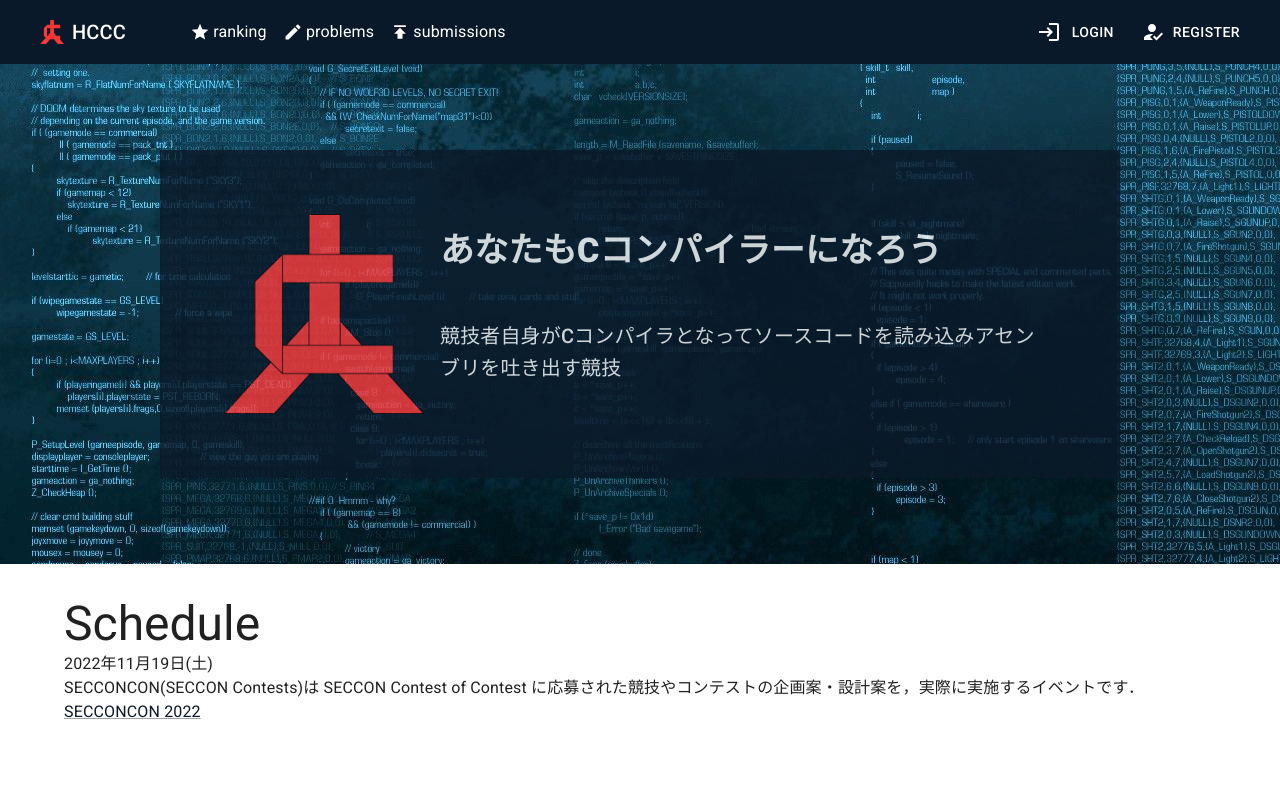
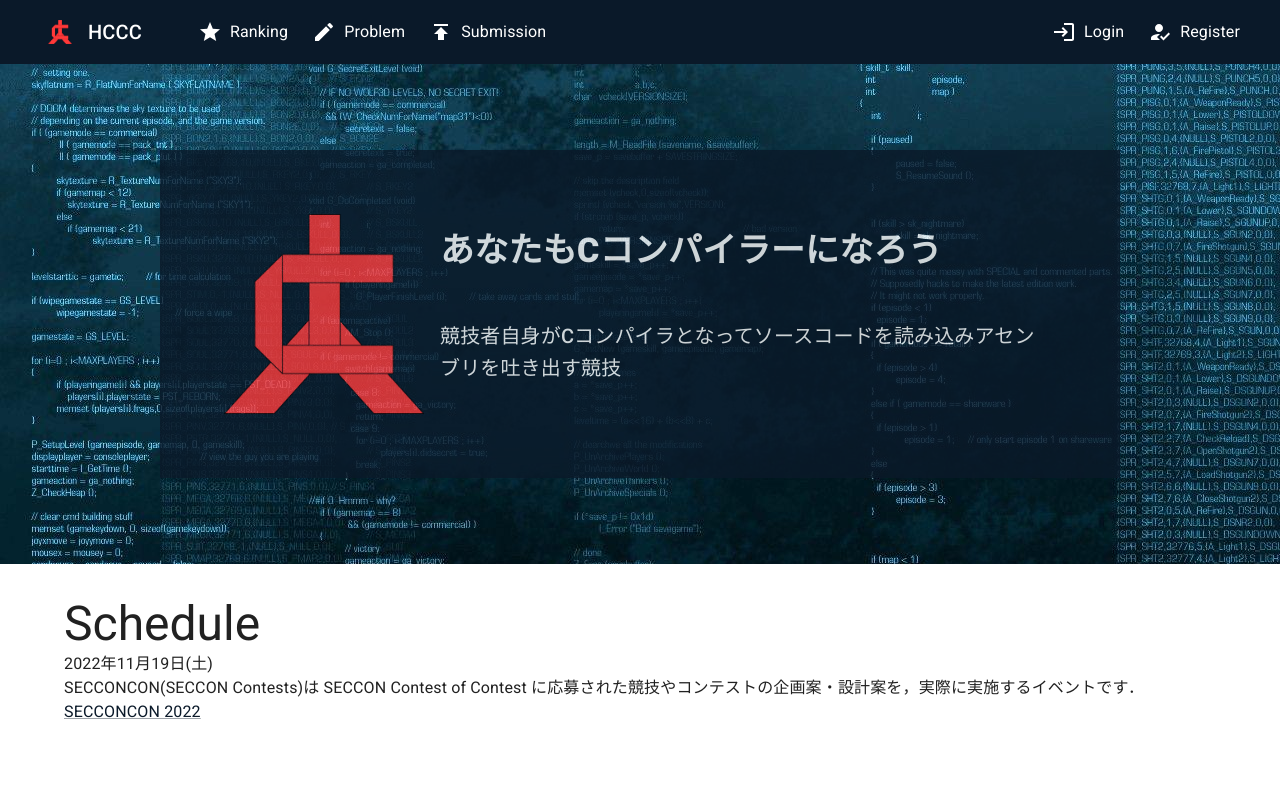
Before and after one commit to HumanCCompilerContest/Human-C-Compiler-Contest_frontend, a Next.js app: page / in a window 1280 px wide. Shown: the top 800 px of the page. Built offline with nearby package versions, Linux system fonts and the light colour scheme.

Commit message:
fix header icon

```diff
--- a/src/components/molecules/ButtonWithIcon.tsx
+++ b/src/components/molecules/ButtonWithIcon.tsx
@@ -1,14 +1,14 @@
 import Box from '@mui/material/Box'
-import Button from '@mui/material/Button'
-import * as React from 'react'
+import Button, { ButtonProps } from '@mui/material/Button'
+import { FC } from 'react'
 
-type ButtonWithIconProps = {
+export type ButtonWithIconProps = ButtonProps & {
   buttonLabel: string
   iconReactNode: React.ReactNode
 }
 
-const ButtonWithIcon: React.FC<ButtonWithIconProps> = (props) => {
-  const { buttonLabel, iconReactNode } = props
+const ButtonWithIcon: FC<ButtonWithIconProps> = (props) => {
+  const { buttonLabel, iconReactNode, sx, ...leftProps } = props
   return (
     <Box
       sx={{
@@ -19,7 +19,13 @@
       }}
     >
       {iconReactNode}
-      <Button color='inherit'>{buttonLabel}</Button>
+      <Button
+        color='inherit'
+        {...leftProps}
+        sx={{ verticalAlign: 'bottom', ...sx }}
+      >
+        {buttonLabel}
+      </Button>
     </Box>
   )
 }
--- /dev/null
+++ b/src/components/molecules/LinkWithIcon.tsx
@@ -0,0 +1,53 @@
+import MuiLink, { LinkProps } from '@mui/material/Link'
+import * as React from 'react'
+import Link from 'next/link'
+import { Box } from '@mui/material'
+
+type LinkWithIconProps = LinkProps & {
+  href: string
+  color?: string
+  iconReactNode?: React.ReactNode
+  children?: React.ReactNode
+}
+
+const LinkWithIcon: React.FC<LinkWithIconProps> = (props) => {
+  const {
+    href,
+    iconReactNode,
+    color = 'white',
+    children,
+    sx,
+    ...leftProps
+  } = props
+  return (
+    <Link href={href} passHref>
+      <MuiLink
+        {...leftProps}
+        sx={{
+          display: 'flex',
+          justifyContent: 'center',
+          alignItems: 'center',
+          color: color,
+          textDecoration: 'none',
+          ...sx,
+        }}
+      >
+        <Box
+          sx={{
+            margin: '0 0.5rem',
+            display: 'flex',
+            alignItems: 'center',
+          }}
+        >
+          {iconReactNode}
+        </Box>
+        <Box sx={{ '&:hover': { borderBottom: '1px solid white' } }}>
+          {' '}
+          {children}
+        </Box>
+      </MuiLink>
+    </Link>
+  )
+}
+
+export default LinkWithIcon
--- a/src/components/organisms/Header.tsx
+++ b/src/components/organisms/Header.tsx
@@ -19,6 +19,7 @@
 import { useSWRConfig } from 'swr'
 
 import ButtonWithIcon from '@/components/molecules/ButtonWithIcon'
+import LinkWithIcon from '@/components/molecules/LinkWithIcon'
 import { AuthContext } from '@/components/templates/BasicLayout'
 import { requestLogout } from '@/features/api'
 
@@ -48,15 +49,9 @@
       }}
     >
       <Toolbar>
-        <Link href='/' passHref>
-          <MuiLink
-            sx={{
-              display: 'flex',
-              justifyContent: 'center',
-              alignItems: 'center',
-              marginRight: '4rem',
-            }}
-          >
+        <LinkWithIcon
+          href='/'
+          iconReactNode={
             <IconButton
               size='large'
               aria-label='menu'
@@ -65,83 +60,32 @@
             >
               <Image src='/HCCC_logo.png' layout='fill' />
             </IconButton>
+          }
+          sx={{ marginRight: '3rem' }}
+        >
           <Typography variant='h6' component='span' sx={{ color: 'white' }}>
             HCCC
           </Typography>
-          </MuiLink>
-        </Link>
-        <Link href='/ranking' passHref>
-          <MuiLink
-            sx={{
-              display: 'flex',
-              alignItems: 'center',
-              marginRight: '1rem',
-            }}
+        </LinkWithIcon>
+
+        <LinkWithIcon
+          href='/ranking'
+          iconReactNode={<StarIcon />}
+          sx={{ marginRight: '1rem' }}
         >
-            <StarIcon
-              fontSize='small'
-              sx={{ marginRight: '0.2rem', color: 'white' }}
-            />
-            <Typography
-              variant='subtitle1'
-              component='span'
-              sx={{
-                color: 'white',
-                '&:hover': { borderBottom: '1px solid white' },
-              }}
+          Ranking
+        </LinkWithIcon>
+
+        <LinkWithIcon
+          href='/problems'
+          iconReactNode={<CreateIcon />}
+          sx={{ marginRight: '1rem' }}
         >
-              ranking
-            </Typography>
-          </MuiLink>
-        </Link>
-        <Link href='/problems' passHref>
-          <MuiLink
-            sx={{
-              display: 'flex',
-              alignItems: 'center',
-              marginRight: '1rem',
-            }}
-          >
-            <CreateIcon
-              fontSize='small'
-              sx={{ marginRight: '0.2rem', color: 'white' }}
-            />
-            <Typography
-              variant='subtitle1'
-              component='span'
-              sx={{
-                color: 'white',
-                '&:hover': { borderBottom: '1px solid white' },
-              }}
-            >
-              problems
-            </Typography>
-          </MuiLink>
-        </Link>
-        <Link href='/submissions' passHref>
-          <MuiLink
-            sx={{
-              display: 'flex',
-              alignItems: 'center',
-              marginRight: '1rem',
-            }}
-          >
-            <PublishIcon
-              fontSize='small'
-              sx={{ marginRight: '0.2rem', color: 'white' }}
-            />
-            <Typography
-              variant='subtitle1'
-              component='span'
-              sx={{
-                color: 'white',
-                '&:hover': { borderBottom: '1px solid white' },
-              }}
-            >
-              submissions
-            </Typography>
-          </MuiLink>
-        </Link>
+          Problem
+        </LinkWithIcon>
+        <LinkWithIcon href='/submissions' iconReactNode={<PublishIcon />}>
+          Submission
+        </LinkWithIcon>
 
         <Box sx={{ flexGrow: 1 }} />
 
@@ -158,45 +102,31 @@
             >
               {user.name}
             </Typography>
-            <MuiLink
+            <ButtonWithIcon
+              buttonLabel='Logout'
+              iconReactNode={<LogoutIcon />}
               onClick={handleClickLogout}
               sx={{
                 color: 'white',
               }}
-            >
-              <ButtonWithIcon
-                buttonLabel='Logout'
-                iconReactNode={<LogoutIcon />}
             />
-            </MuiLink>
           </>
         ) : (
           <>
-            <Link href='/login' passHref>
-              <MuiLink
-                sx={{
-                  color: 'white',
-                }}
+            <LinkWithIcon
+              href='/login'
+              iconReactNode={<LoginIcon />}
+              sx={{ marginRight: '1rem' }}
             >
-                <ButtonWithIcon
-                  buttonLabel='Login'
-                  iconReactNode={<LoginIcon />}
-                />
-              </MuiLink>
-            </Link>
-
-            <Link href='/register' passHref>
-              <MuiLink
-                sx={{
-                  color: 'white',
-                }}
+              Login
+            </LinkWithIcon>
+            <LinkWithIcon
+              href='/register'
+              iconReactNode={<HowToRegIcon />}
+              sx={{ marginRight: '1rem' }}
             >
-                <ButtonWithIcon
-                  buttonLabel='Register'
-                  iconReactNode={<HowToRegIcon />}
-                />
-              </MuiLink>
-            </Link>
+              Register
+            </LinkWithIcon>
           </>
         )}
       </Toolbar>
```
Lines whose indentation alone changed are shown as unchanged.
